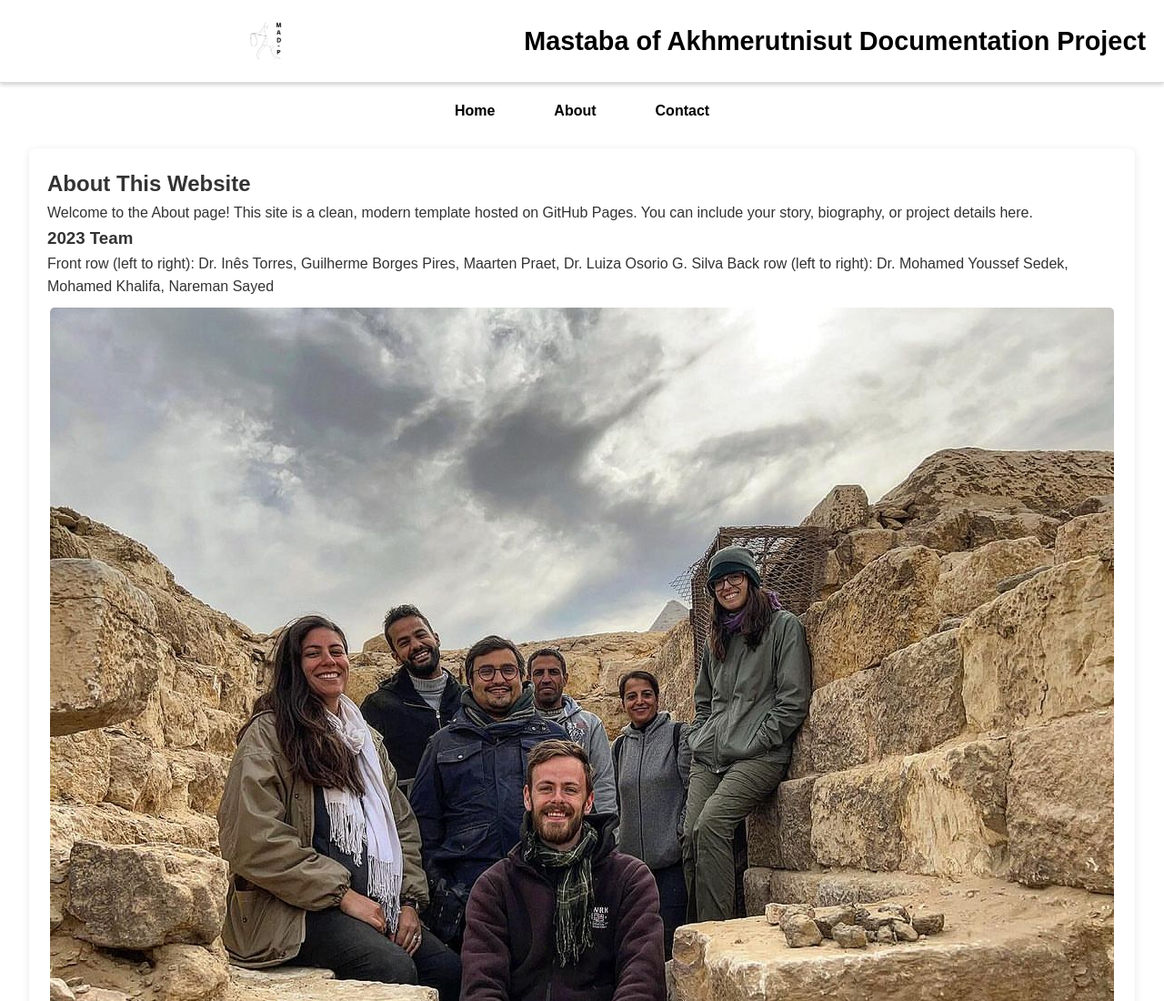
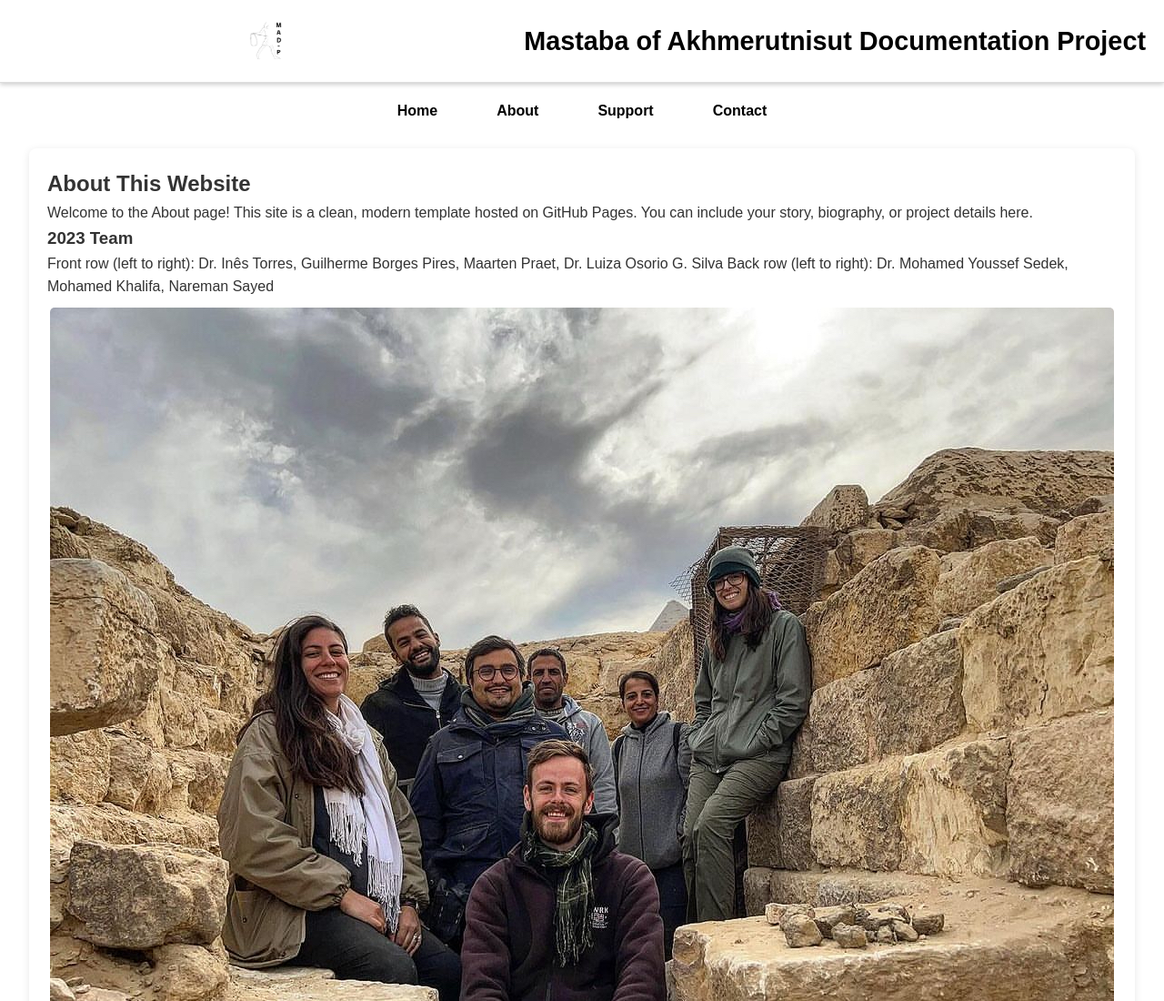
Before and after one commit to AkhmerutnisutProject/MAD-P, a plain HTML site: page about.html in a window 1280 px wide. Shown: the top 1100 px of the page at 91% size. Drawn offline with Linux system fonts and the light colour scheme.

Commit message:
Update about.html

```diff
--- a/about.html
+++ b/about.html
@@ -17,6 +17,7 @@
   <nav>
     <a href="index.html">Home</a>
     <a href="about.html">About</a>
+    <a href="donate.html">Support</a>
     <a href="contact.html">Contact</a>
   </nav>
 
```
